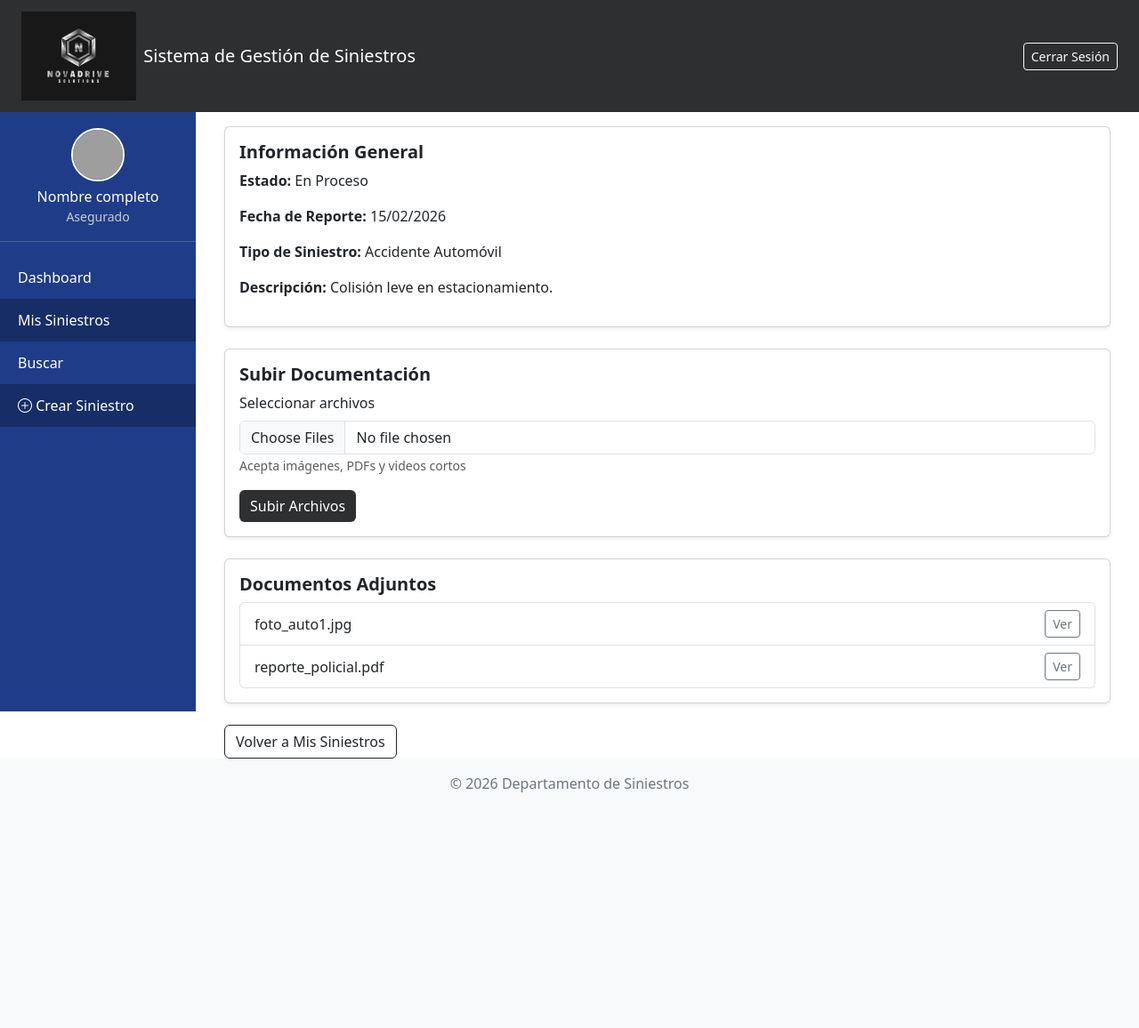
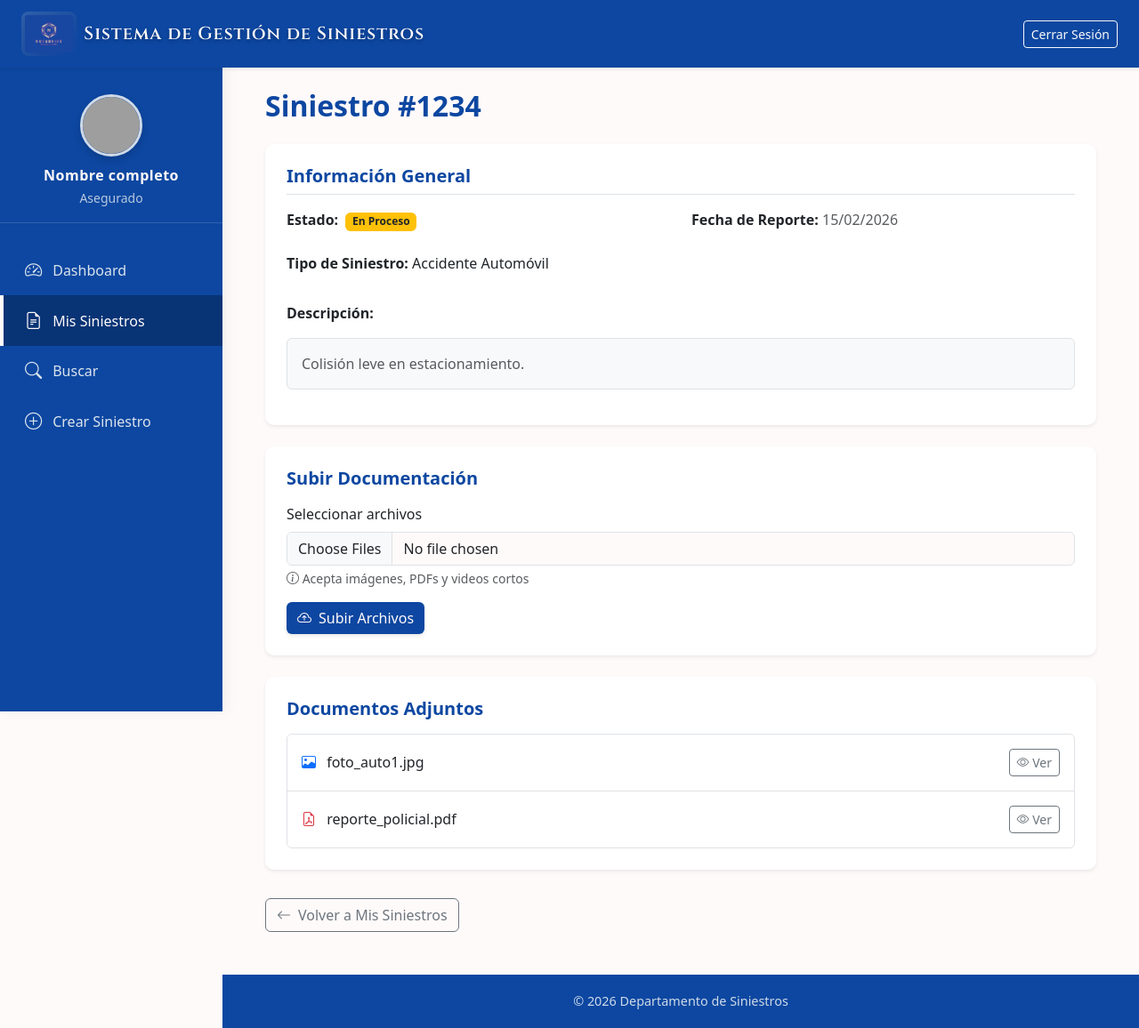
Before and after one commit to pp4132/BDM_Proyecto, a PHP site: page /Siniestros.html in a window 1280 px wide. Shown: the whole page at 89% size. Before the commit the page ends 891 px from the top, so only its background shows below. Run offline with PHP 8.4, Linux system fonts and the light colour scheme; grey boxes are pictures that could not be loaded.

Commit message:
cambios en el css

```diff
--- a/Siniestros.html
+++ b/Siniestros.html
@@ -7,21 +7,21 @@
 
   <link rel="stylesheet" href="public/css/bootstrap.min.css">
   <link rel="stylesheet" href="styleInicioSesion.css">
-  <link rel="stylesheet" href="stylePanel.css"> <!-- reutilizamos CSS del panel -->
-     <!-- Bootstrap Icons -->
+  <link rel="stylesheet" href="stylePanel.css">
+  <!-- Bootstrap Icons -->
   <link rel="stylesheet" href="https://cdn.jsdelivr.net/npm/bootstrap-icons@1.11.1/font/bootstrap-icons.css">
 </head>
 <body>
 
 <!-- NAVBAR -->
- <header>
-    <nav class="navbar navbar-expand-lg navbar-dark bg-corporate-dark fixed-top px-4">
-    <a class="navbar-brand d-flex align-items-center" href="Index.html">
-        <img src="Img/Logo.png" alt="Logo Empresa" height="100" class="me-2">
+<header>
+    <nav class="navbar navbar-expand-lg navbar-dark bg-corporate-dark fixed-top px-4 shadow-sm">
+    <a class="navbar-brand d-flex align-items-center" href="index.html">
+        <img src="Img/Logo.png" alt="Logo Empresa" height="50" class="me-2">
         <span>Sistema de Gestión de Siniestros</span>
     </a>
     <div class="ms-auto">
-        <a href="Index.html" class="btn btn-outline-light btn-sm">Cerrar Sesión</a>
+        <a href="index.html" class="btn btn-outline-light btn-sm">Cerrar Sesión</a>
     </div>
     </nav>
 </header>
@@ -29,15 +29,20 @@
 <!-- SIDEBAR -->
 <div class="sidebar">
   <div class="user-info">
-    <br><br>
     <img src="Img/usuario.png" alt="Foto Usuario">
     <h6>Nombre completo</h6>
     <small>Asegurado</small>
   </div>
-  <a href="PanelUsuario.html">Dashboard</a>
-  <a href="Siniestros.html" class="active">Mis Siniestros</a>
-  <a href="Busqueda.html">Buscar</a>
-    <a href="CrearSiniestro.php" class="active">
+  <a href="PanelUsuario.html">
+    <i class="bi bi-speedometer2"></i> Dashboard
+  </a>
+  <a href="Siniestros.html" class="active">
+    <i class="bi bi-file-earmark-text"></i> Mis Siniestros
+  </a>
+  <a href="Busqueda.html">
+    <i class="bi bi-search"></i> Buscar
+  </a>
+  <a href="CrearSiniestro.php">
     <i class="bi bi-plus-circle"></i> Crear Siniestro
   </a>
 </div>
@@ -48,49 +53,60 @@
 
   <!-- Información del siniestro -->
   <div class="card mb-4 shadow-sm">
-    <div class="card-body">
-      <h5 class="card-title fw-bold">Información General</h5>
-      <p><strong>Estado:</strong> En Proceso</p>
-      <p><strong>Fecha de Reporte:</strong> 15/02/2026</p>
-      <p><strong>Tipo de Siniestro:</strong> Accidente Automóvil</p>
-      <p><strong>Descripción:</strong> Colisión leve en estacionamiento.</p>
+    <div class="card-body p-4">
+      <h5 class="card-title fw-bold text-primary border-bottom pb-2 mb-3" style="color: #0D47A1 !important;">Información General</h5>
+      <div class="row">
+        <div class="col-md-6 mb-2">
+            <p><strong>Estado:</strong> <span class="badge bg-warning text-dark ms-1">En Proceso</span></p>
+        </div>
+        <div class="col-md-6 mb-2">
+            <p><strong>Fecha de Reporte:</strong> <span class="text-muted">15/02/2026</span></p>
+        </div>
+        <div class="col-md-6 mb-2">
+            <p><strong>Tipo de Siniestro:</strong> Accidente Automóvil</p>
+        </div>
+        <div class="col-md-12 mt-2">
+            <p><strong>Descripción:</strong></p>
+            <p class="text-muted bg-light p-3 rounded border">Colisión leve en estacionamiento.</p>
+        </div>
+      </div>
     </div>
   </div>
 
   <!-- Subir documentación -->
   <div class="card mb-4 shadow-sm">
-    <div class="card-body">
-      <h5 class="card-title fw-bold">Subir Documentación</h5>
+    <div class="card-body p-4">
+      <h5 class="card-title fw-bold mb-3" style="color: #0D47A1;">Subir Documentación</h5>
       <form action="/upload" method="POST" enctype="multipart/form-data">
         <div class="mb-3">
           <label for="file" class="form-label">Seleccionar archivos</label>
           <input class="form-control" type="file" id="file" name="file[]" multiple required>
-          <small class="text-muted">Acepta imágenes, PDFs y videos cortos</small>
+          <small class="text-muted mt-1 d-block"><i class="bi bi-info-circle"></i> Acepta imágenes, PDFs y videos cortos</small>
         </div>
-        <button type="submit" class="btn btn-corporate">Subir Archivos</button>
+        <button type="submit" class="btn btn-corporate"><i class="bi bi-cloud-arrow-up me-2"></i>Subir Archivos</button>
       </form>
     </div>
   </div>
 
   <!-- Documentos ya subidos -->
   <div class="card mb-4 shadow-sm">
-    <div class="card-body">
-      <h5 class="card-title fw-bold">Documentos Adjuntos</h5>
-      <ul class="list-group">
-        <li class="list-group-item d-flex justify-content-between align-items-center">
-          foto_auto1.jpg
-          <a href="uploads/foto_auto1.jpg" target="_blank" class="btn btn-sm btn-outline-secondary">Ver</a>
+    <div class="card-body p-4">
+      <h5 class="card-title fw-bold mb-3" style="color: #0D47A1;">Documentos Adjuntos</h5>
+      <ul class="list-group list-group-flush border rounded">
+        <li class="list-group-item d-flex justify-content-between align-items-center py-3">
+          <div><i class="bi bi-image me-2 text-primary"></i> foto_auto1.jpg</div>
+          <a href="uploads/foto_auto1.jpg" target="_blank" class="btn btn-sm btn-outline-secondary"><i class="bi bi-eye"></i> Ver</a>
         </li>
-        <li class="list-group-item d-flex justify-content-between align-items-center">
-          reporte_policial.pdf
-          <a href="uploads/reporte_policial.pdf" target="_blank" class="btn btn-sm btn-outline-secondary">Ver</a>
+        <li class="list-group-item d-flex justify-content-between align-items-center py-3">
+          <div><i class="bi bi-file-earmark-pdf me-2 text-danger"></i> reporte_policial.pdf</div>
+          <a href="uploads/reporte_policial.pdf" target="_blank" class="btn btn-sm btn-outline-secondary"><i class="bi bi-eye"></i> Ver</a>
         </li>
       </ul>
     </div>
   </div>
 
   <!-- Botón para volver -->
-  <a href="PanelUsuario.html" class="btn btn-outline-dark">Volver a Mis Siniestros</a>
+  <a href="PanelUsuario.html" class="btn btn-outline-secondary mt-2"><i class="bi bi-arrow-left me-2"></i>Volver a Mis Siniestros</a>
 </div>
 
 <!-- FOOTER -->
--- a/styleInicioSesion.css
+++ b/styleInicioSesion.css
@@ -1,70 +1,126 @@
+/* Importación de fuente elegante únicamente para la marca */
+@import url('https://fonts.googleapis.com/css2?family=Cinzel:wght@500;600;700&display=swap');
+
+/* ========================================= */
+/* CSS GENERAL Y DE INICIO - PALETA RENOVADA */
+/* ========================================= */
+
 /* Fondo general */
 .bg-corporate {
-  background-color: #f4f6f9;
+  background-color: #FFFAFA; /* Color principal */
 }
 
 /* Navbar oscuro corporativo */
 .bg-corporate-dark {
-  background-color: #2e2f30;
+  background-color: #0D47A1; /* Color secundario */
+  box-shadow: 0 4px 10px rgba(0, 0, 0, 0.1); /* Sombreado sutil */
+}
+
+/* Marca e Integración de Logo con Degradado */
+.navbar-brand img {
+  border-radius: 8px;
+  background: linear-gradient(135deg, rgba(255, 255, 255, 0.15) 0%, rgba(13, 71, 161, 0) 100%);
+  padding: 4px;
+  mix-blend-mode: lighten; /* Hace invisible el recuadro negro del logo sobre el azul */
+  transition: all 0.3s ease;
+  filter: drop-shadow(0 2px 4px rgba(0, 0, 0, 0.2));
+}
+
+.navbar-brand img:hover {
+  background: linear-gradient(135deg, rgba(255, 255, 255, 0.25) 0%, rgba(13, 71, 161, 0.2) 100%);
+}
+
+/* Tipografía elegante exclusiva para el nombre de la empresa */
+.navbar-brand span {
+  font-family: 'Cinzel', Georgia, 'Times New Roman', serif;
+  font-size: 1.25rem;
+  font-weight: 600;
+  letter-spacing: 1px;
+  color: #FFFAFA;
+  text-shadow: 0 2px 4px rgba(0, 0, 0, 0.3);
 }
 
 /* Tarjeta principal */
 .corporate-card {
   width: 100%;
   max-width: 420px;
-  border-radius: 6px;
-  border: 1px solid #dee2e6;
+  border-radius: 10px;
+  border: none;
+  background-color: #ffffff;
+  box-shadow: 0 8px 24px rgba(0, 0, 0, 0.08); /* Sombreado mejorado */
 }
 
 .corporate-card-register {
   width: 100%;
   max-width: 720px;
-  border-radius: 8px;
-  border: 1px solid #e3e6f0;
-  box-shadow: 0 4px 12px rgba(0, 0, 0, 0.05);
+  border-radius: 10px;
+  border: none;
+  background-color: #ffffff;
+  box-shadow: 0 8px 24px rgba(0, 0, 0, 0.08);
 }
 
 /* Botón principal */
 .btn-corporate {
-  background-color: #2e2f30;
-  color: #fff;
+  background-color: #0D47A1; /* Color secundario */
+  color: #FFFAFA;
   border: none;
+  font-weight: 500;
+  transition: all 0.3s ease;
+  box-shadow: 0 2px 4px rgba(0, 0, 0, 0.1);
 }
 
 .btn-corporate:hover {
-  background-color: #162d66;
-  color: #fff;
+  background-color: #083375; /* Tono más oscuro del secundario para hover */
+  color: #FFFAFA;
+  transform: translateY(-2px);
+  box-shadow: 0 4px 8px rgba(0, 0, 0, 0.15);
 }
 
 /* Inputs */
+.form-control {
+  background-color: #FFFAFA;
+  border: 1px solid #dee2e6;
+  border-radius: 6px;
+  transition: all 0.2s;
+}
+
 .form-control:focus {
-  border-color: #1f3c88;
-  box-shadow: 0 0 0 0.15rem rgba(31, 60, 136, 0.25);
+  border-color: #0D47A1;
+  box-shadow: 0 0 0 0.2rem rgba(13, 71, 161, 0.15); /* Foco con color corporativo */
+  background-color: #ffffff;
 }
 
 /* Navbar links planos integrados al menú */
 .navbar .nav-link-flat {
-  color: #fff; /* texto blanco */
+  color: rgba(255, 255, 250, 0.8); /* texto claro */
   text-decoration: none;
   margin-left: 1rem;
-  padding: 0.5rem 0; /* solo padding vertical para que se vea alineado */
+  padding: 0.5rem 0;
   font-weight: 500;
-  transition: color 0.2s, border-bottom 0.2s;
-  border-bottom: 2px solid transparent; /* efecto de subrayado */
+  transition: color 0.3s, border-bottom 0.3s;
+  border-bottom: 2px solid transparent;
 }
 
 .navbar .nav-link-flat:hover {
-  color: #f0f0f0;
-  border-bottom: 2px solid #fff; /* subrayado al hover */
+  color: #FFFAFA;
+  border-bottom: 2px solid #FFFAFA;
 }
 
 .navbar .nav-link-flat.active {
-  color: #fff;
-  border-bottom: 2px solid #1f3c88; /* subrayado activo azul corporativo */
+  color: #FFFAFA;
+  border-bottom: 2px solid #FFFAFA;
+  font-weight: 600;
 }
 
+/* ========================================= */
+/* INDEX.HTML */
+/* ========================================= */
 
-/*INDEX.HTML*/
+body {
+  background-color: #FFFAFA;
+  color: #333333;
+}
+
 /* Hero parallax */
 .hero-parallax {
   background-image: url('Img/siniestro.jpg');
@@ -76,19 +132,8 @@
   display: flex;
   align-items: center;
   justify-content: center;
-}
-.hero-parallax {
-  background-image: url('Img/siniestro.jpg');
-  background-attachment: fixed;
-  background-position: center;
-  background-repeat: no-repeat;
-  background-size: cover;
-  min-height: 70vh;
-  display: flex;
-  align-items: center;
-  justify-content: center;
   position: relative;
-  color: #fff;
+  color: #FFFAFA;
   text-align: center;
 }
 
@@ -100,7 +145,7 @@
   left: 0;
   width: 100%;
   height: 100%;
-  background-color: rgba(31, 60, 136, 0.5); /* azul corporativo */
+  background-color: rgba(13, 71, 161, 0.75); /* Azul corporativo con opacidad */
   z-index: 1;
 }
 
@@ -113,58 +158,98 @@
 .section-title {
   font-weight: 700;
   margin-bottom: 3rem;
+  color: #0D47A1; /* Títulos en color secundario */
 }
 
 .card-service {
-  transition: transform 0.3s;
+  border: none;
+  border-radius: 10px;
+  background-color: #ffffff;
+  box-shadow: 0 4px 15px rgba(0, 0, 0, 0.05); /* Sombreado suave */
+  transition: all 0.3s ease;
 }
 
 .card-service:hover {
-  transform: translateY(-5px);
+  transform: translateY(-8px);
+  box-shadow: 0 12px 24px rgba(0, 0, 0, 0.1);
+}
+
+.card-service .card-title {
+  color: #0D47A1;
 }
 
 /* Footer */
 footer {
-  background-color: #f8f9fa;
-  padding: 1rem 0;
-  color: #6c757d;
+  background-color: #0D47A1;
+  padding: 1.5rem 0;
+  color: rgba(255, 255, 250, 0.8);
+  font-size: 0.9rem;
 }
 
-/*SOPORTE*/
+/* ========================================= */
+/* SOPORTE */
+/* ========================================= */
 .support-header {
-      padding: 4rem 2rem;
+  padding: 5rem 2rem;
   background-image: url('Img/Callcenter.jpg');
   background-attachment: fixed;
   background-size: cover;
   background-position: center;
-      color: #fff;
-      text-shadow: 1px 1px 2px rgba(0,0,0,0.5);
+  color: #FFFAFA;
   text-align: center;
-      margin-bottom: 2rem;
-      border-radius: 6px;
+  position: relative;
+  margin-bottom: 3rem;
+}
+
+.support-header::before {
+  content: '';
+  position: absolute;
+  top: 0; left: 0; width: 100%; height: 100%;
+  background-color: rgba(13, 71, 161, 0.8);
+  z-index: 1;
+}
+
+.support-header h1, .support-header p {
+  position: relative;
+  z-index: 2;
 }
 
 .support-card {
-      border-radius: 6px;
-      border: 1px solid #dee2e6;
-      box-shadow: 0 2px 6px rgba(0,0,0,0.1);
-      padding: 1.5rem;
+  border-radius: 10px;
+  border: none;
+  box-shadow: 0 4px 15px rgba(0, 0, 0, 0.05);
+  padding: 2rem;
   margin-bottom: 1.5rem;
-      background-color: #fff;
+  background-color: #ffffff;
+  transition: transform 0.3s;
 }
 
-/*BUSQUEDA*/
+.support-card:hover {
+  transform: translateY(-5px);
+  box-shadow: 0 8px 20px rgba(0, 0, 0, 0.08);
+}
+
+/* ========================================= */
+/* BUSQUEDA */
+/* ========================================= */
 .search-bar {
   max-width: 600px;
-      margin: 2rem auto 1rem auto;
+  margin: 2rem auto 2rem auto;
   display: flex;
   gap: 0.5rem;
 }
-    .card-siniestro {
-      margin-bottom: 1rem;
-      border-radius: 6px;
-      box-shadow: 0 2px 6px rgba(0,0,0,0.1);
+
+.search-bar .form-control {
+  border-radius: 30px;
+  padding: 0.75rem 1.5rem;
+  box-shadow: 0 2px 10px rgba(0,0,0,0.05);
 }
+
+.search-bar .btn {
+  border-radius: 30px;
+  padding: 0.75rem 1.5rem;
+}
+
 .no-results {
   text-align: center;
   margin-top: 2rem;
--- a/stylePanel.css
+++ b/stylePanel.css
@@ -2,7 +2,9 @@
 /* Variables y colores corporativos */
 /* ----------------------------- */
 :root {
-  --sidebar-width: 220px;
+  --sidebar-width: 250px;
+  --primary-color: #FFFAFA;
+  --secondary-color: #0D47A1;
 }
 
 /* ----------------------------- */
@@ -11,86 +13,122 @@ body {
   min-height: 100vh;
   display: flex;
   flex-direction: column;
+  background-color: var(--primary-color);
 }
 
 /* ----------------------------- */
 /* Sidebar */
 .sidebar {
   position: fixed;
-  top: 0; /* Empieza desde arriba, debajo del navbar con padding-top */
+  top: 0;
   left: 0;
   width: var(--sidebar-width);
   height: 100vh;
-  background-color: #1f3c88;
+  background-color: var(--secondary-color);
   color: #fff;
-  padding-top: 80px; /* espacio para navbar fijo */
+  padding-top: 90px;
+  box-shadow: 4px 0 15px rgba(0,0,0,0.05);
+  z-index: 1020;
 }
 
 /* Bloque de usuario dentro de sidebar */
 .sidebar .user-info {
   text-align: center;
-  margin-bottom: 1rem;
+  margin-bottom: 1.5rem;
   padding: 1rem;
-  border-bottom: 1px solid rgba(255,255,255,0.2);
+  border-bottom: 1px solid rgba(255, 255, 250, 0.15);
 }
 
 .sidebar .user-info img {
-  border: 2px solid #fff;
+  border: 3px solid rgba(255, 255, 250, 0.8);
   border-radius: 50%;
-  width: 60px;
-  height: 60px;
+  width: 70px;
+  height: 70px;
   object-fit: cover;
-  margin-bottom: 0.5rem;
+  margin-bottom: 0.75rem;
+  box-shadow: 0 4px 8px rgba(0,0,0,0.15);
 }
 
 .sidebar .user-info h6 {
-  margin-bottom: 0;
-  color: #fff;
+  margin-bottom: 0.2rem;
+  color: #FFFAFA;
+  font-weight: 600;
+  letter-spacing: 0.5px;
 }
 
 .sidebar .user-info small {
-  color: #ccc;
+  color: rgba(255, 255, 250, 0.7);
 }
 
 /* Menú de links */
 .sidebar a {
-  display: block;
-  color: #fff;
+  display: flex;
+  align-items: center;
+  color: rgba(255, 255, 250, 0.85);
   text-decoration: none;
-  padding: 12px 20px;
-  transition: background-color 0.2s;
+  padding: 14px 24px;
+  font-weight: 500;
+  transition: all 0.3s ease;
+  border-left: 4px solid transparent;
+}
+
+.sidebar a i {
+  margin-right: 12px;
+  font-size: 1.2rem;
 }
 
 .sidebar a:hover,
 .sidebar a.active {
-  background-color: #162d66;
+  background-color: #083375;
+  color: #FFFAFA;
+  border-left: 4px solid #FFFAFA;
 }
 
 /* Contenido principal */
 .content {
   margin-left: var(--sidebar-width);
-  padding-top: 5rem; /* espacio suficiente para navbar fijo */
-  padding-left: 2rem;
-  padding-right: 2rem;
+  padding-top: 100px;
+  padding-left: 3rem;
+  padding-right: 3rem;
+  padding-bottom: 3rem;
   flex-grow: 1;
 }
 
-/* Tarjetas de siniestros */
+.content h2, .content h3 {
+  color: var(--secondary-color);
+  font-weight: 700;
+}
+
+/* Tarjetas de Dashboard / Siniestros */
+.content .card {
+  border: none;
+  border-radius: 10px;
+  background-color: #ffffff;
+}
+
 .card-siniestro {
-  transition: transform 0.3s;
+  transition: all 0.3s ease;
+  border-left: 5px solid var(--secondary-color) !important;
 }
 
 .card-siniestro:hover {
   transform: translateY(-5px);
+  box-shadow: 0 8px 20px rgba(0,0,0,0.08) !important;
+}
+
+.content .display-6 {
+  color: var(--secondary-color);
+  font-weight: bold;
 }
 
 /* ----------------------------- */
 /* Footer */
 footer {
-  background-color: #f8f9fa;
-  padding: 1rem 0;
-  color: #6c757d;
+  background-color: var(--secondary-color);
+  padding: 1.2rem 0;
+  color: rgba(255, 255, 250, 0.8);
   margin-top: auto;
+  margin-left: var(--sidebar-width);
 }
 
 /* ----------------------------- */
@@ -100,11 +138,16 @@ footer {
     position: relative;
     width: 100%;
     height: auto;
-    padding-top: 1rem;
+    padding-top: 80px;
+    z-index: 1;
   }
 
   .content {
     margin-left: 0;
-    padding-top: 1rem;
+    padding: 2rem 1.5rem;
+  }
+
+  footer {
+    margin-left: 0;
   }
 }
```
Also changed, not shown: Index.html (+17 -19 lines), PanelUsuario.html (+27 -22 lines). Lines whose indentation alone changed are shown as unchanged.
